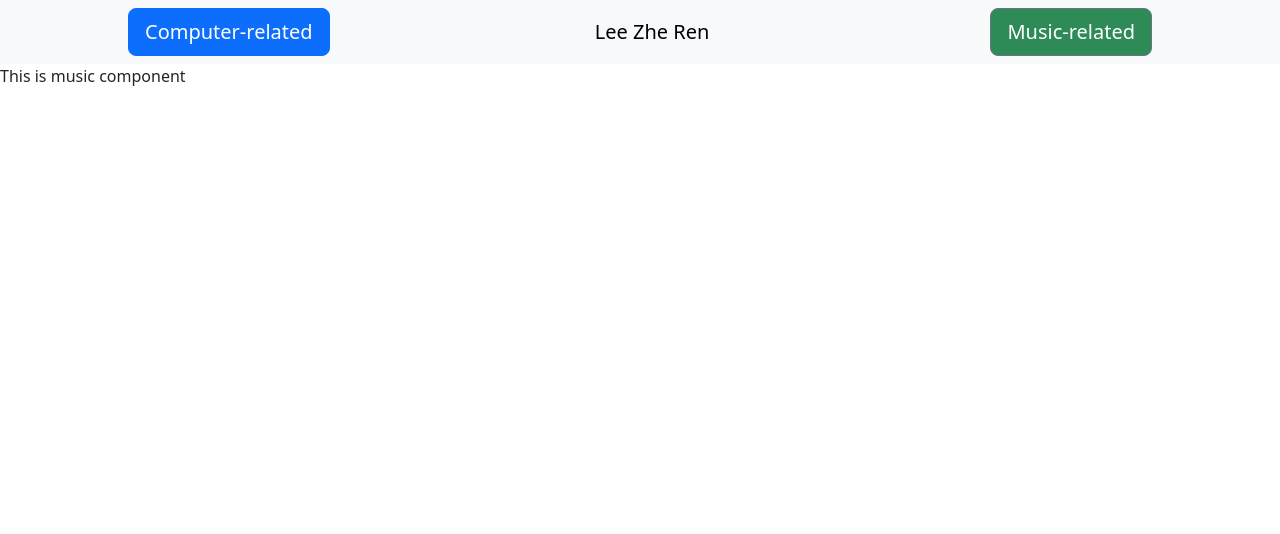
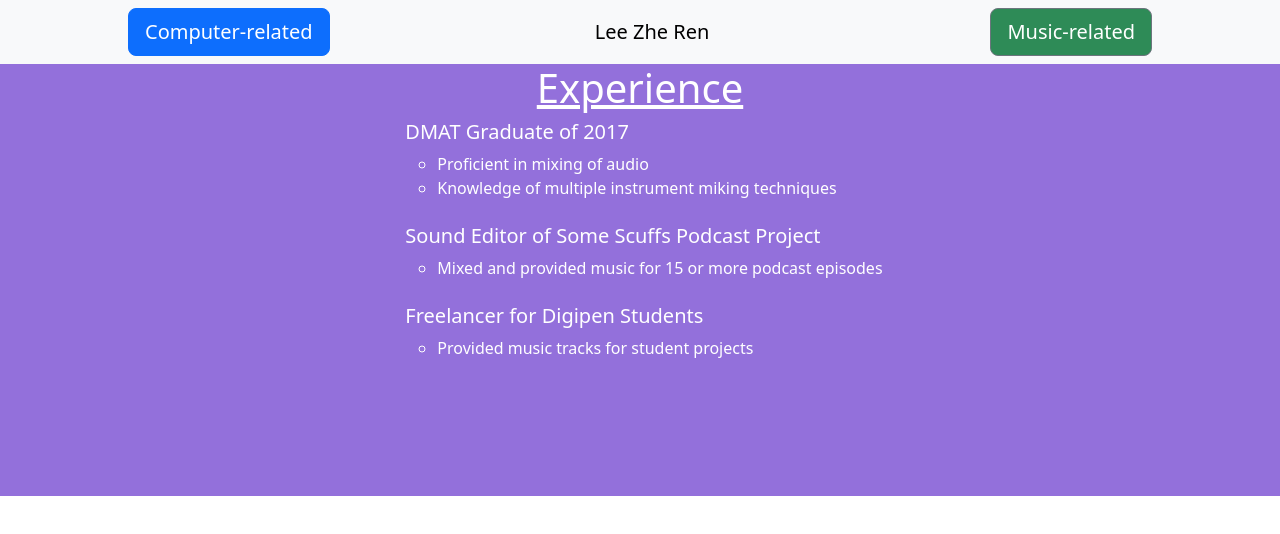
Before and after one commit to zherenlee/Resume, a React (Create React App) app in the folder resume-app/: page / in a window 1280 px wide. Both pictures are taken after a click on the button "Music-related". Shown: the top 534 px of the page. Built offline with nearby package versions, Linux system fonts and the light colour scheme.

Commit message:
Update music.jsx

```diff
--- a/resume-app/src/components/music.jsx
+++ b/resume-app/src/components/music.jsx
@@ -3,7 +3,44 @@ import React, { Component } from "react";
 class Music extends Component {
   state = {};
   render() {
-    return <div>This is music component</div>;
+    return (
+      <React.Fragment>
+        <div
+          style={{
+            backgroundColor: "#9370DB",
+            height: "54vh",
+            color: "white",
+          }}
+        >
+          <div className="col-6 offset-3">
+            <h1 style={{ textDecoration: "underline" }} className="text-center">
+              Experience
+            </h1>
+            <div className="offset-1">
+              <ul>
+                <h5>DMAT Graduate of 2017</h5>
+                <ul>
+                  <li>Proficient in mixing of audio</li>
+                  <li>Knowledge of multiple instrument miking techniques</li>
+                </ul>
+                <br />
+                <h5>Sound Editor of Some Scuffs Podcast Project</h5>
+                <ul>
+                  <li>
+                    Mixed and provided music for 15 or more podcast episodes
+                  </li>
+                </ul>
+                <br />
+                <h5>Freelancer for Digipen Students</h5>
+                <ul>
+                  <li>Provided music tracks for student projects</li>
+                </ul>
+              </ul>
+            </div>
+          </div>
+        </div>
+      </React.Fragment>
+    );
   }
 }
 
```
